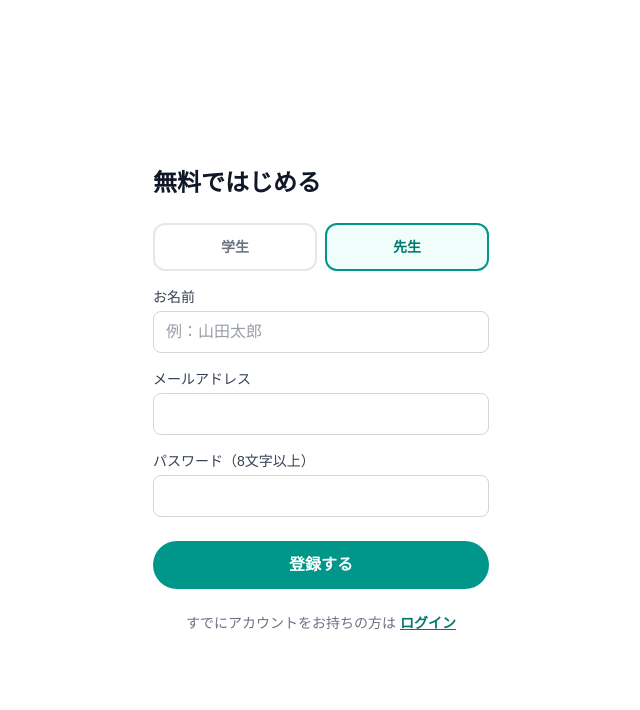
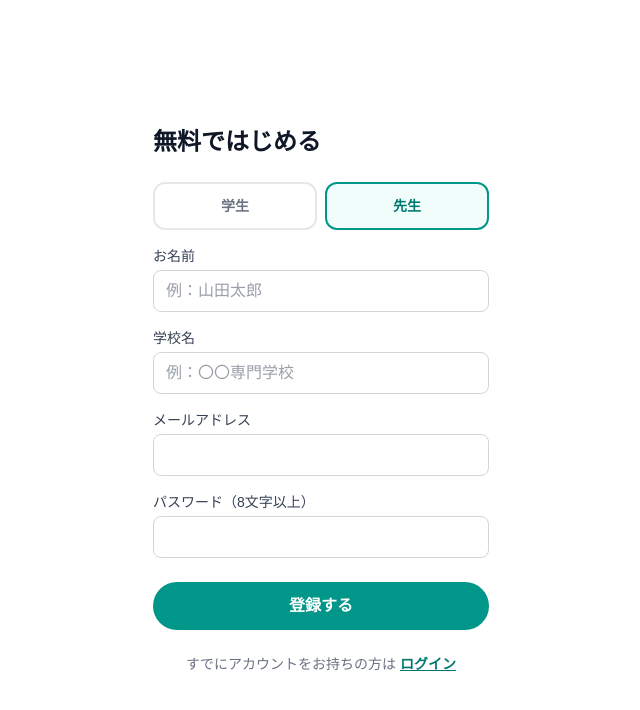
Before and after one commit to m6v965nhnr-ctrl/sanko-log, a Next.js app: page /signup in a window 1280 px wide. Both pictures are taken after a click on the button "先生". Shown: the top 710 px of the page, without its empty margins (319-959 px from the left). Built offline with nearby package versions, Linux system fonts and the light colour scheme; no server answers.

Commit message:
先生の登録に学校名を必須項目として追加（学校契約モデルに合わせる）
Co-Authored-By: Claude Sonnet 5 <noreply@anthropic.com>

```diff
--- a/src/app/signup/page.tsx
+++ b/src/app/signup/page.tsx
@@ -10,6 +10,7 @@ export default function SignupPage() {
   const router = useRouter();
   const [role, setRole] = useState<Role>("student");
   const [displayName, setDisplayName] = useState("");
+  const [schoolName, setSchoolName] = useState("");
   const [email, setEmail] = useState("");
   const [password, setPassword] = useState("");
   const [error, setError] = useState<string | null>(null);
@@ -25,7 +26,7 @@ export default function SignupPage() {
         router.push("/student");
         return;
       }
-      const { session } = await signUp(email, password, role, displayName);
+      const { session } = await signUp(email, password, role, displayName, schoolName);
       if (session) {
         router.push("/teacher");
       } else {
@@ -78,6 +79,16 @@ export default function SignupPage() {
         ) : (
           <>
             <label className="text-sm font-medium text-gray-700">
+              学校名
+              <input
+                required
+                value={schoolName}
+                onChange={(e) => setSchoolName(e.target.value)}
+                className="mt-1 w-full rounded-lg border border-gray-300 px-3 py-2 text-base"
+                placeholder="例：〇〇専門学校"
+              />
+            </label>
+            <label className="text-sm font-medium text-gray-700">
               メールアドレス
               <input
                 required
--- a/src/lib/auth.ts
+++ b/src/lib/auth.ts
@@ -1,11 +1,11 @@
 import { supabase } from "@/lib/supabase";
 import type { Profile, Role } from "@/lib/types";
 
-export async function signUp(email: string, password: string, role: Role, displayName: string) {
+export async function signUp(email: string, password: string, role: Role, displayName: string, schoolName: string) {
   const { data, error } = await supabase.auth.signUp({
     email,
     password,
-    options: { data: { role, display_name: displayName } },
+    options: { data: { role, display_name: displayName, school_name: schoolName } },
   });
   if (error) throw error;
   return data;
--- a/src/lib/types.ts
+++ b/src/lib/types.ts
@@ -4,6 +4,7 @@ export type Profile = {
   id: string;
   role: Role;
   display_name: string | null;
+  school_name: string | null;
   created_at: string;
 };
 
```
